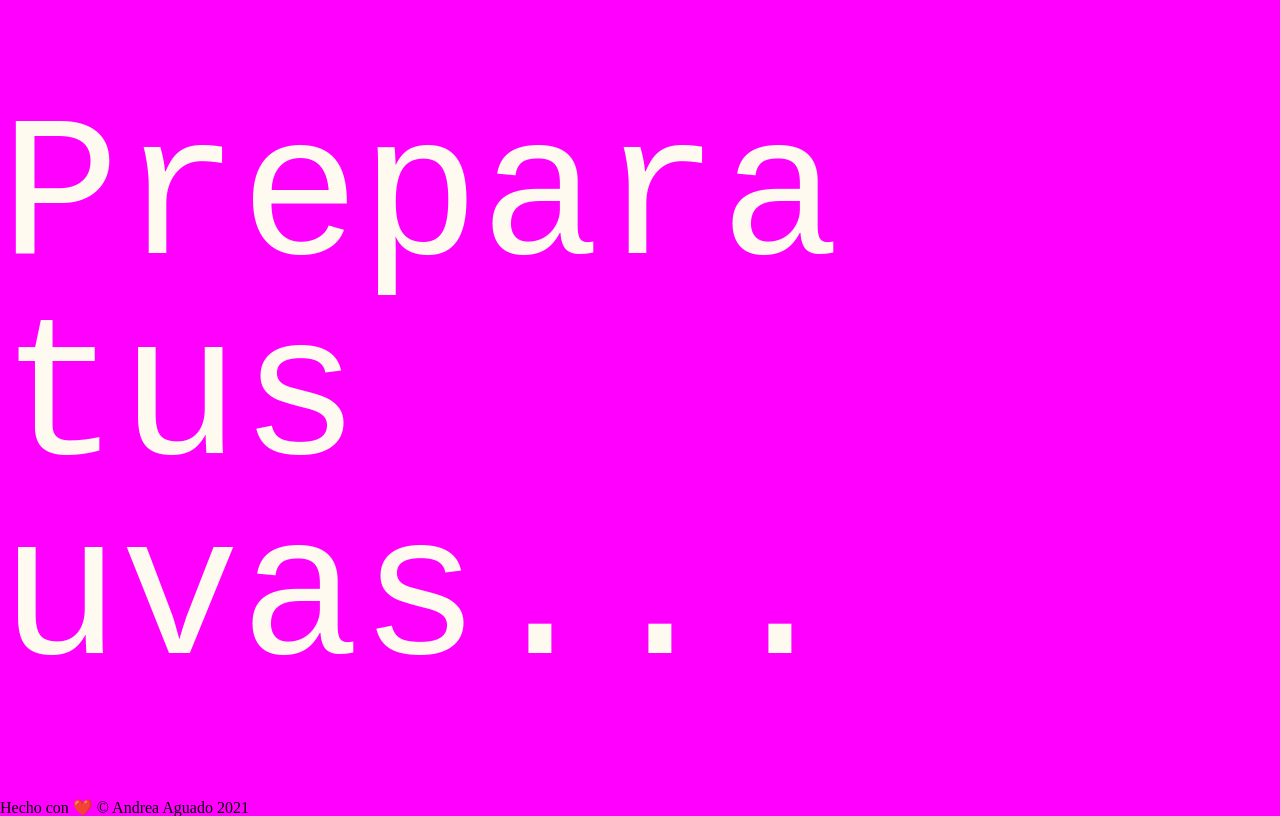
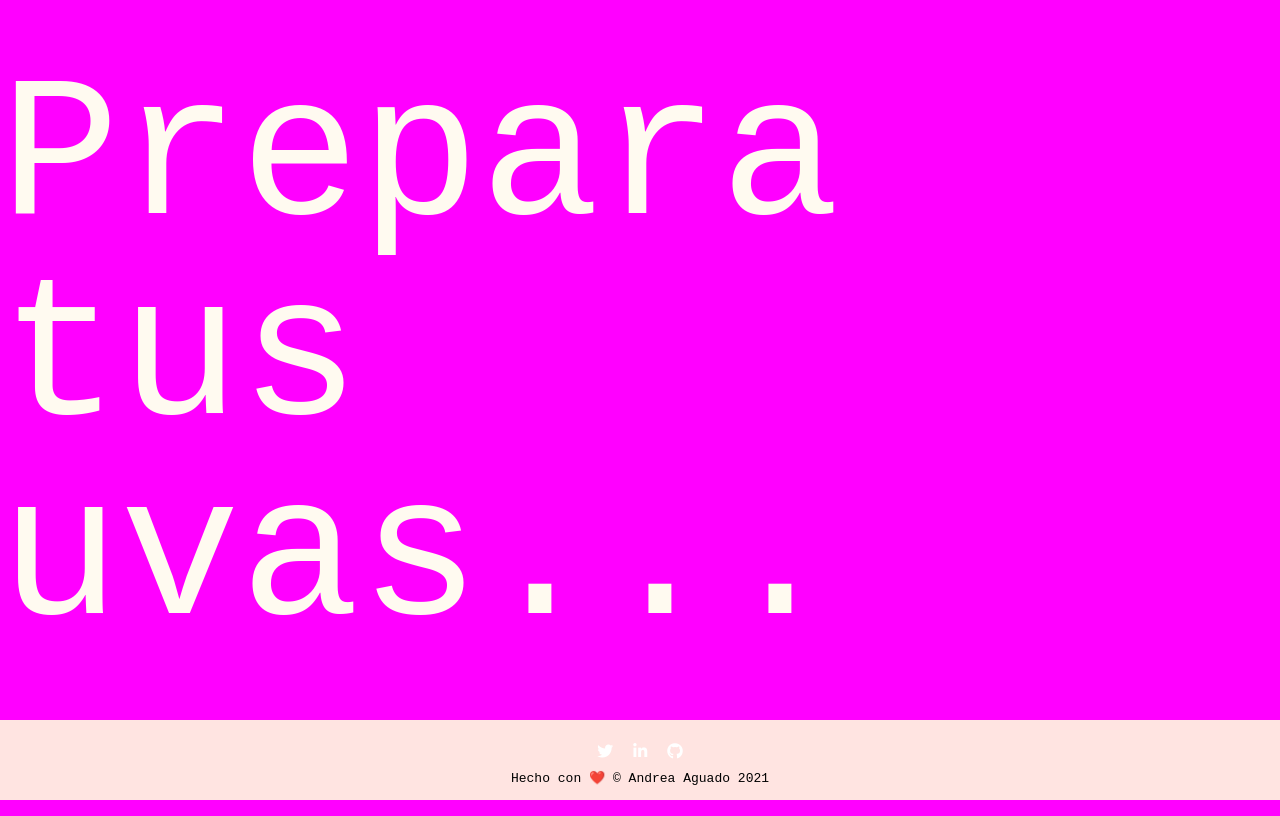
Before and after one commit to AndreaAguado/happy-new-year, a website: page src/html/index.html in a window 1280 px wide. Drawn offline with nearby package versions, Linux system fonts and the light colour scheme; files that its build step writes are made by us from their sources.

Commit message:
add styles to footer

```diff
--- a/src/html/index.html
+++ b/src/html/index.html
@@ -7,6 +7,8 @@
   <title>Feliz Año Nuevo</title>
   <link rel="stylesheet" href="./assets/css/main.css" />
   <link rel="icon" href="../assets/images/favicon.png" />
+  <link rel="stylesheet" href="https://pro.fontawesome.com/releases/v5.10.0/css/all.css"
+    integrity="sha384-AYmEC3Yw5cVb3ZcuHtOA93w35dYTsvhLPVnYs9eStHfGJvOvKxVfELGroGkvsg+p" crossorigin="anonymous" />
 </head>
 
 <body class="body js-body">
--- a/src/html/partials/footer.html
+++ b/src/html/partials/footer.html
@@ -1,15 +1,15 @@
-<footer className="footer">
-    <nav className="footer_nav">
-        <ul className="footer_links_list">
-            <li><a className="footer_link" href="https://twitter.com/andrea114am" target="_blank" rel="noreferrer"
-                    title="twitter.com/andrea114am"><i className="fab fa-twitter"></i></a></li>
-            <li><a className="footer_link" href="https://www.linkedin.com/in/andrea-aguado-moleon/" target="_blank"
+<footer class="footer">
+    <nav class="footer_nav">
+        <ul class="footer_links_list">
+            <li><a class="footer_link" href="https://twitter.com/andrea114am" target="_blank" rel="noreferrer"
+                    title="twitter.com/andrea114am"><i class="fab fa-twitter"></i></a></li>
+            <li><a class="footer_link" href="https://www.linkedin.com/in/andrea-aguado-moleon/" target="_blank"
                     rel="noreferrer" title="linkedin.com/in/andrea-aguado-moleón/"><i
-                        className="fab fa-linkedin-in"></i></a></li>
-            <li><a className="footer_link" href="https://github.com/AndreaAguado" target="_blank" rel="noreferrer"
-                    title="github.com/AndreaAguado"><i className="fab fa-github"></i></a></li>
+                        class="fab fa-linkedin-in"></i></a></li>
+            <li><a class="footer_link" href="https://github.com/AndreaAguado" target="_blank" rel="noreferrer"
+                    title="github.com/AndreaAguado"><i class="fab fa-github"></i></a></li>
         </ul>
     </nav>
-    <small className="footer_small">Hecho con <span role="img" aria-label="emoji corazón"
+    <small class="footer_small">Hecho con <span role="img" aria-label="emoji corazón"
             title="emoji corazón">&#10084;&#65039;</span> &copy; Andrea Aguado 2021</small>
 </footer>
--- a/src/scss/layout/_footer.scss
+++ b/src/scss/layout/_footer.scss
@@ -0,0 +1,26 @@
+.footer {
+  height: 10%;
+  display: flex;
+  flex-direction: column;
+  align-items: center;
+  justify-content: space-evenly;
+  background-color: mistyrose;
+  padding: 10px 0 5px 0;
+  &_links_list {
+    display: flex;
+    flex-direction: row;
+    align-items: center;
+    justify-content: center;
+    padding: 3px;
+  }
+  &_link {
+    margin: 0 10px 0 10px;
+    color: white;
+    &:hover {
+      color: rgb(253, 1, 190);
+    }
+  }
+  &_small {
+    font-family: monospace;
+  }
+}
--- a/src/scss/layout/_main.scss
+++ b/src/scss/layout/_main.scss
@@ -1,5 +1,5 @@
 .main {
-  height: 100%;
+  min-height: 90%;
   width: 100%;
   display: flex;
   flex-direction: column;
```
Also changed, not shown: 1 other file.
